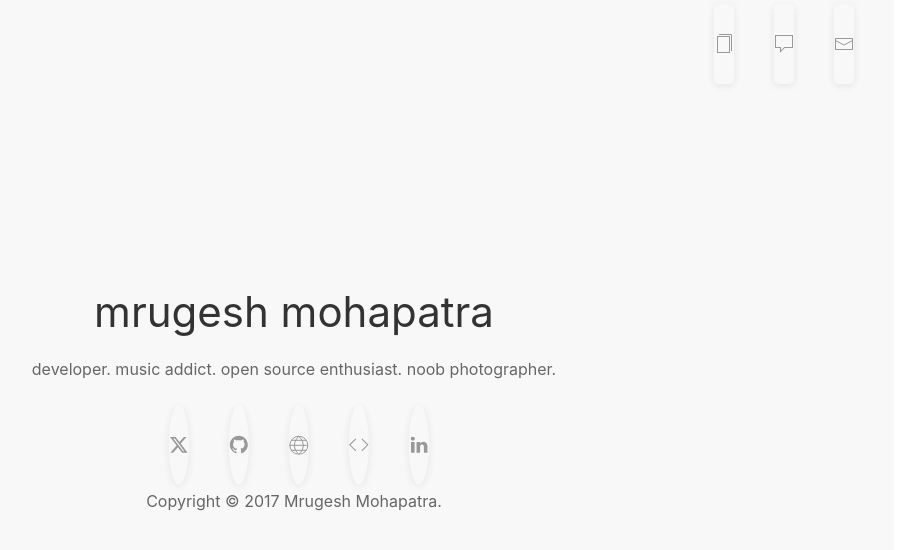
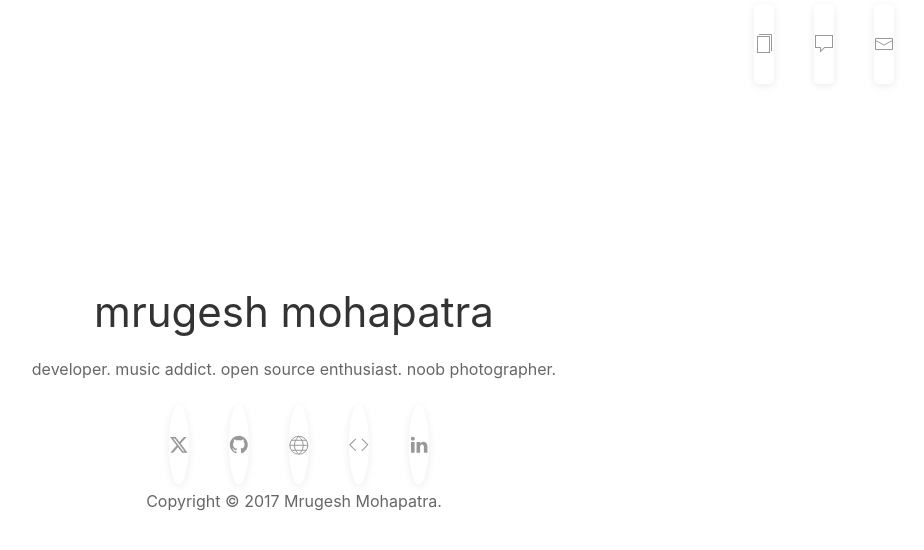
Before and after one commit to raisedadead/portfolio, a React (Create React App) app: page / in a window 1280 px wide. Shown: the top 550 px of the page, without its empty margins (346-1270 px from the left). Built offline with nearby package versions, Linux system fonts and the light colour scheme.

Commit message:
fix(layout): Update center all container

```diff
--- a/src/App.js
+++ b/src/App.js
@@ -5,7 +5,7 @@ import { TopNav, SocialNav, Footer } from './components'
 export default class App extends Component {
   render() {
     return (
-      <div className="uk-container uk-height-viewport uk-background-muted">
+      <div className="uk-container uk-width-viewport uk-height-viewport">
         <TopNav />
         <div className="uk-position-center uk-text-center">
           <h1 className="uk-heading-primary">mrugesh mohapatra</h1>
```
